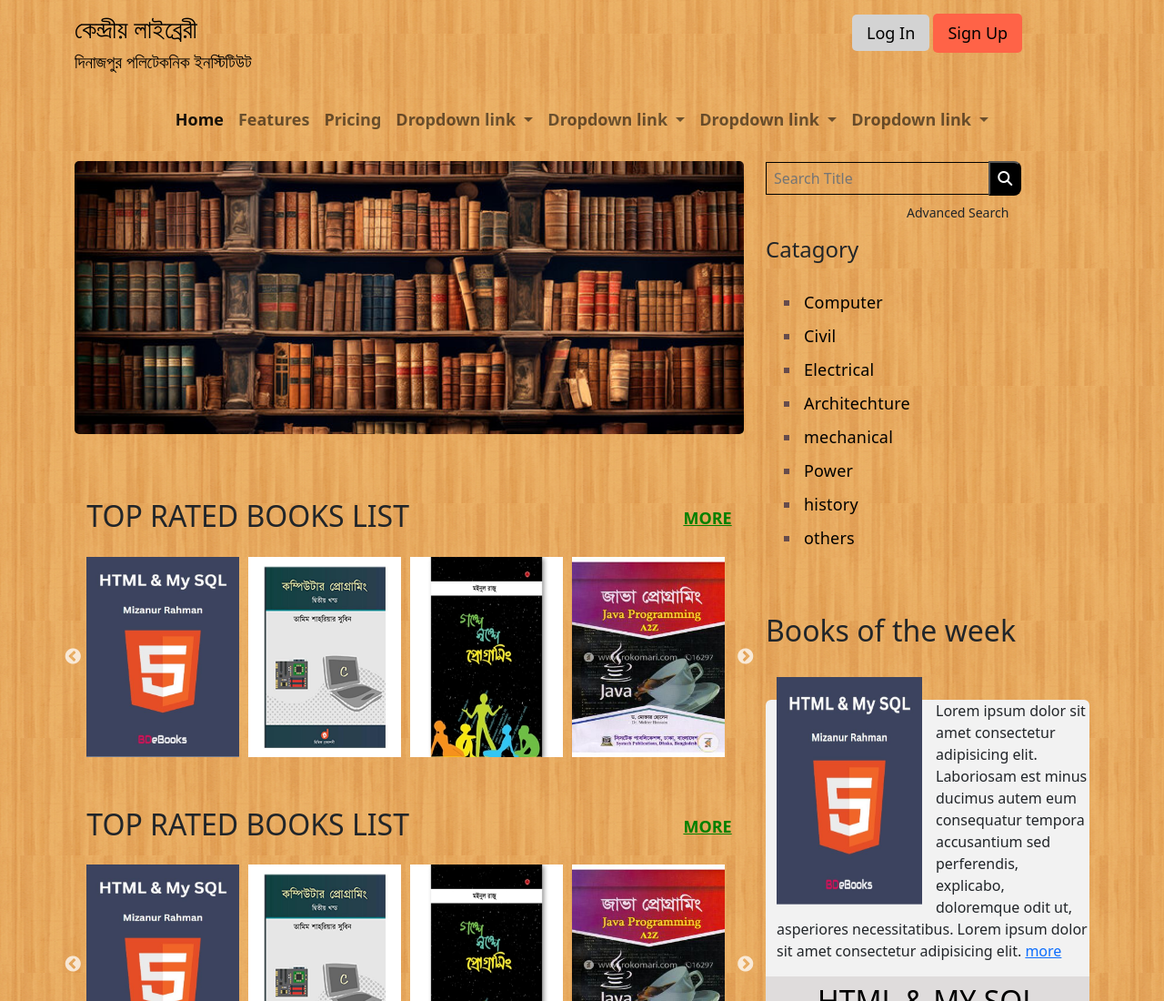
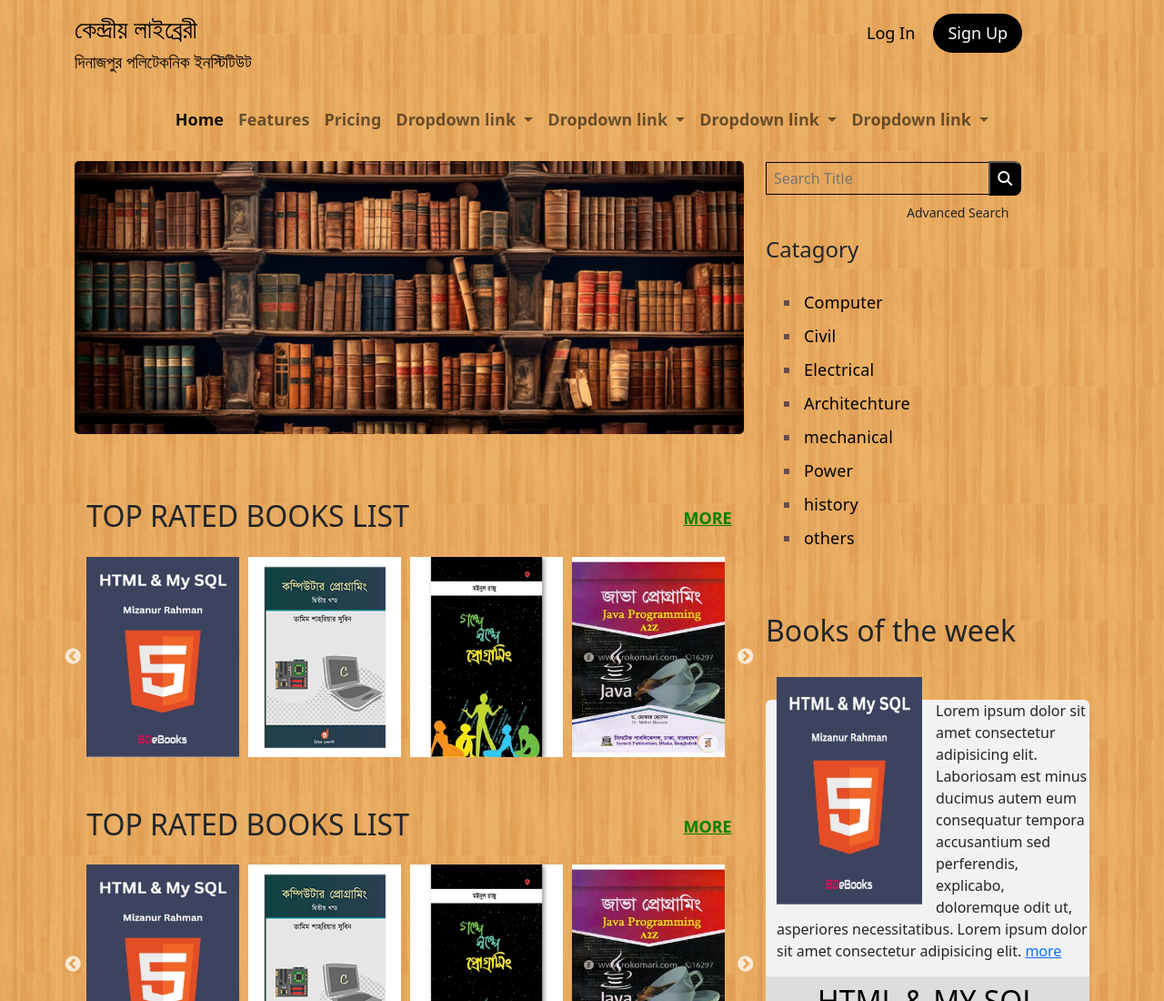
Before and after one commit to rejaul25/all_file_LMS, a website: page index.html in a window 1280 px wide. Shown: the top 1100 px of the page at 91% size. Drawn offline with nearby package versions, Linux system fonts and the light colour scheme.

Commit message:
update0.1

```diff
--- a/base/_header.scss
+++ b/base/_header.scss
@@ -53,12 +53,14 @@ common button
     }
     .log_in{
         @include log_sign;
-        background: lightgrey;
+
 
     }
     .sign_up{
         @include log_sign;
-        background: tomato;
+        background: black;
+        border-radius: 25px;
+        color: #fff;
     }
 
 }
--- a/base/_hero.scss
+++ b/base/_hero.scss
@@ -3,6 +3,8 @@
     width: 100%;
     height: 300px;
     position: relative;
+    border-radius: 5px;
+
 
 }
 .hero_slider_img img{
```
Also changed, not shown: css/main.css, 1 other file.
